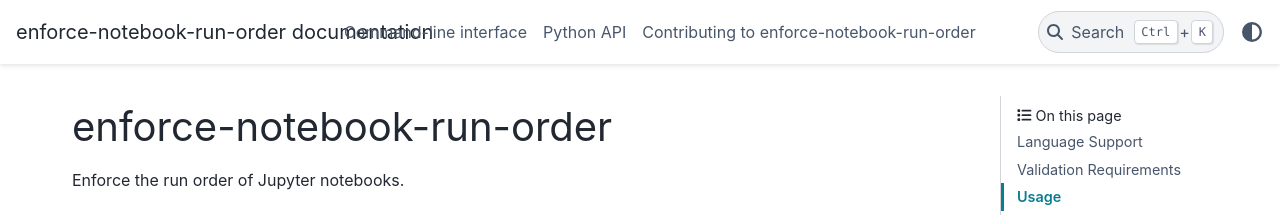
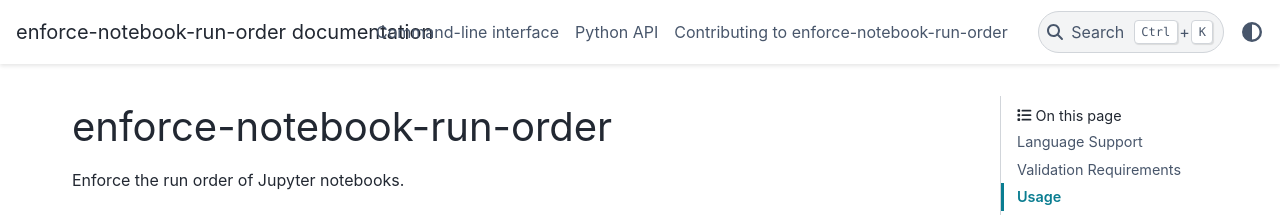
Before and after one commit to cmhac/enforce-notebook-run-order, a Sphinx documentation site: the page built from docs/index.rst, in a window 1280 px wide. Shown: the top 215 px of the page. Built offline with Sphinx 7.4.7 and the PyData theme 0.15.4, drawn with Linux system fonts in a browser that asks for light colours.

Commit message:
fix: add custom css to fix overlapping header items

```diff
--- /dev/null
+++ b/docs/_static/custom.css
@@ -0,0 +1,14 @@
+/* Fix overlap between site title and navigation menu */
+.navbar-brand.logo {
+    margin-right: 3rem !important;
+}
+
+.logo__title {
+    max-width: 350px;
+    word-break: break-word;
+}
+
+/* Add spacing to navbar items */
+.navbar-header-items__center {
+    margin-left: 2rem;
+}
--- a/docs/conf.py
+++ b/docs/conf.py
@@ -32,7 +32,8 @@
 # https://www.sphinx-doc.org/en/master/usage/configuration.html#options-for-html-output
 
 html_theme = "pydata_sphinx_theme"
-html_static_path = []
+html_static_path = ["_static"]
+html_css_files = ["custom.css"]
 
 html_theme_options = {
     "show_toc_level": 2,
```
